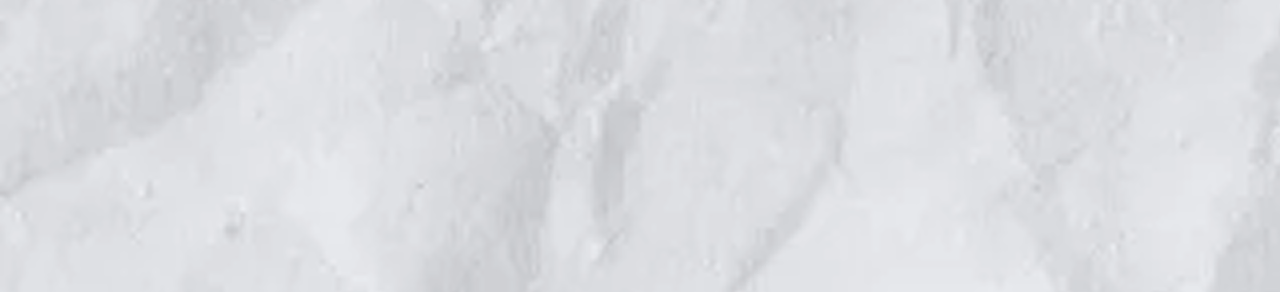
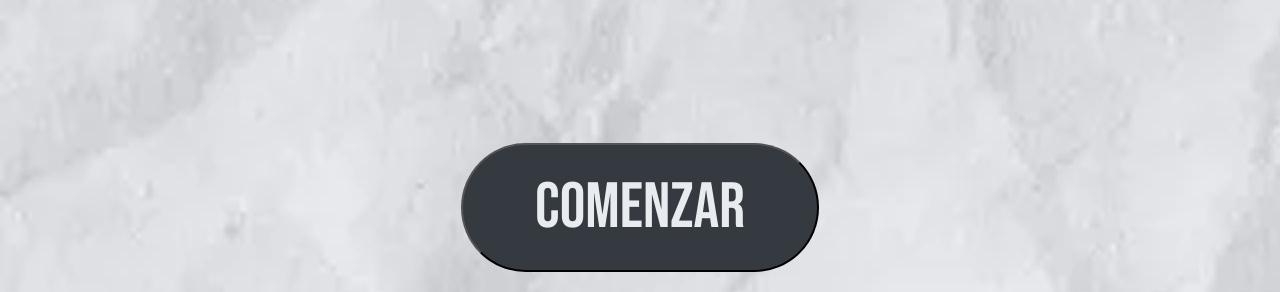
Before and after one commit to 3-TIC-ORT/proyecto-selector-de-zapatillas, a plain HTML site: page Front end/wireframe_1/html.html in a window 1280 px wide. Shown: the part 508-800 px from the top of the page. Drawn offline with Linux system fonts and the light colour scheme.

Commit message:
hice un boton

```diff
--- a/Front end/wireframe_1/css.css
+++ b/Front end/wireframe_1/css.css
@@ -1,7 +1,12 @@
-font-face {
+@font-face {
     font-family: 'bungee';
     src: url(BungeeShade-Regular.ttf) format('truetype');
 }
+.bebas-neue{
+    font-family: "Bebas Neue", sans-serif;
+    font-weight: 400;
+    font-style: normal;
+  }
 
 h1 {
     font-family: 'bungee', sans-serif;
@@ -15,3 +20,26 @@ body {
     display: flex;
     justify-content: space-between ;
 }
+.boton{
+    display: flex;
+    width: 358px;
+    height: 129px;
+    padding: 10px;
+    justify-content: center;
+    align-items: center;
+    gap: 10px;
+    flex-shrink: 0;
+    border-radius: 90px;
+background: #343A40;
+color: #E9ECEF;
+font-family: "Bebas Neue";
+font-size: 64px;
+font-style: normal;
+font-weight: 400;
+line-height: normal;
+bottom: 20px;
+  left: 50%;
+transform: translateX(-50%);
+position: absolute;
+
+}
--- a/Front end/wireframe_1/html.html
+++ b/Front end/wireframe_1/html.html
@@ -9,7 +9,11 @@
     <link rel="preconnect" href="https://fonts.gstatic.com" crossorigin>
     <link href="https://fonts.googleapis.com/css2?family=Bungee+Shade&display=swap" rel="stylesheet">
 
+    <link rel="preconnect" href="https://fonts.googleapis.com">
+<link rel="preconnect" href="https://fonts.gstatic.com" crossorigin>
+<link href="https://fonts.googleapis.com/css2?family=Bebas+Neue&display=swap" rel="stylesheet">
 
+<script src="ja.js"></script>
 
 </head>
 <body>
@@ -18,7 +22,7 @@
     <img id="imagen1" src="https://i.ibb.co/NgJyqz7d/image-3.png" alt="zapatilla1">
     <img id="imagen2" src="https://i.ibb.co/8npZMJVW/image-2.png" alt="zapatilla2">
 </div>
-
+<input type="button" value="comenzar" class="boton">
 
 
 
--- a/Front end/wireframe_1/ja.js
+++ b/Front end/wireframe_1/ja.js
@@ -0,0 +1 @@
+addEventListener
```
